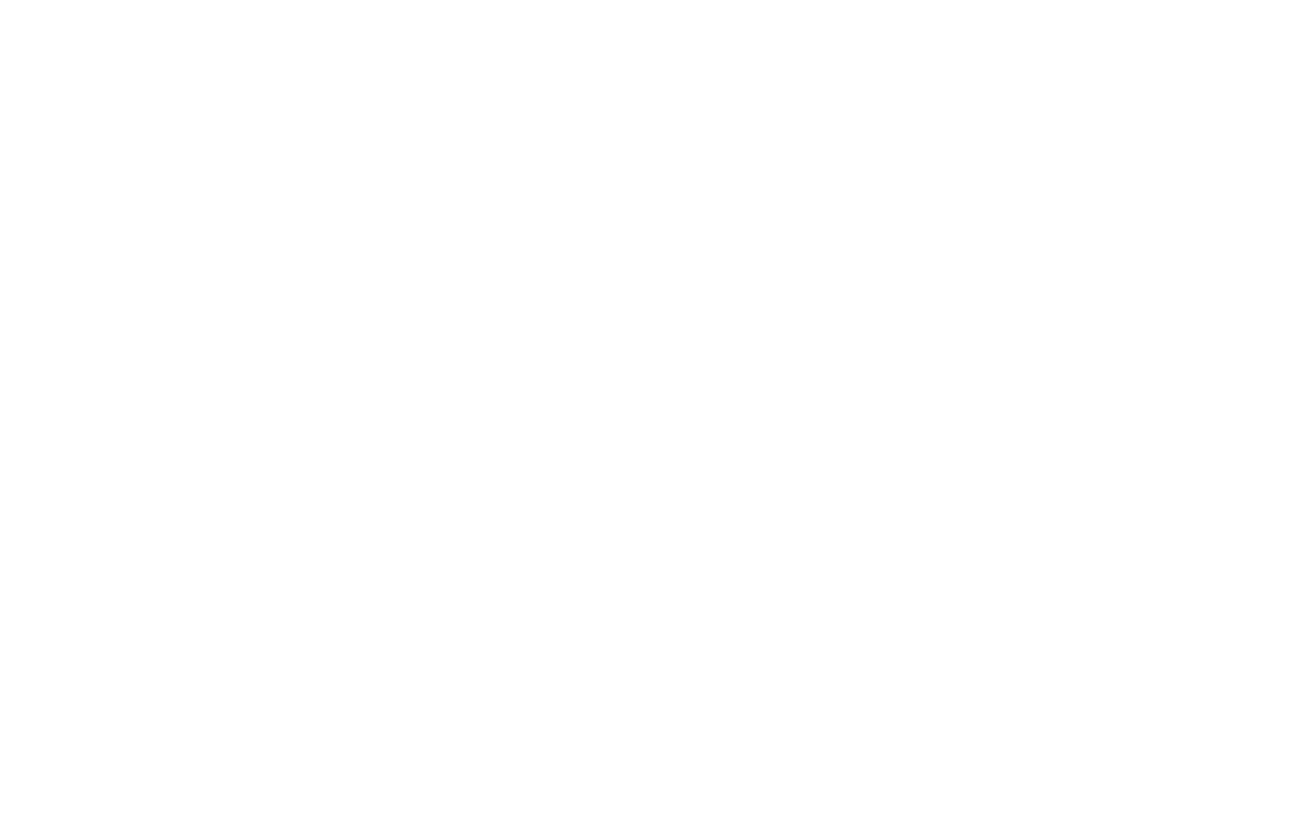
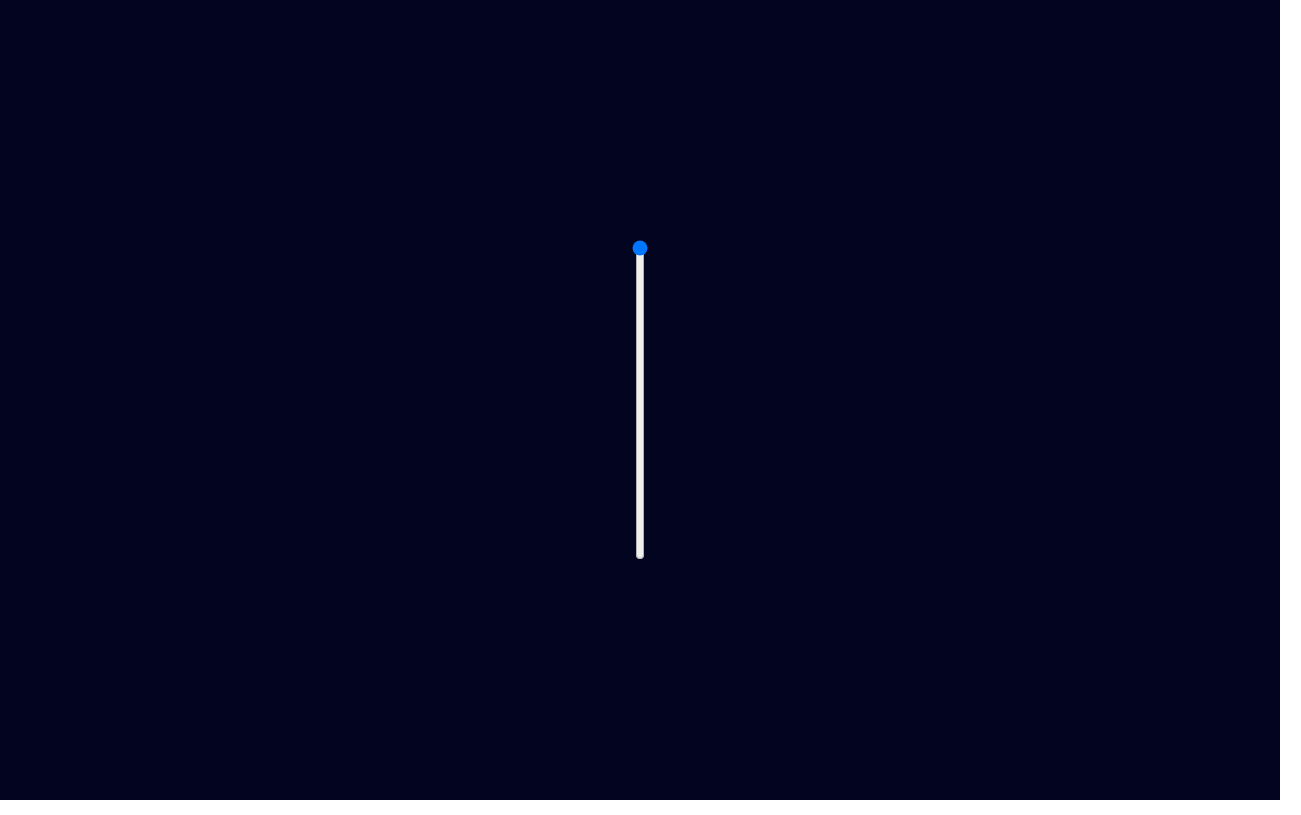
Before and after one commit to ericggul/off-line, a React (Create React App) app: page /range-stars in a window 1280 px wide. Before the commit this address had no page. Shown: the whole page, 1301 px wide, since content can reach past the window. Built offline with nearby package versions, Linux system fonts and the light colour scheme.

Commit message:
Feat: Update rate-stars

```diff
--- a/src/App.js
+++ b/src/App.js
@@ -14,7 +14,7 @@
 import Confirmation from "containers/Confirmation";
 import Instructions from "containers/Instructions";
 import Rebellion from "containers/Rebellion";
-import Range from "containers/Range";
+import RangeStars from "containers/RangeStars";
 import Oasis from "containers/Oasis";
 
 function App() {
@@ -30,7 +30,7 @@
           <Route exact path="/confirmation" element={<Confirmation />} />
           <Route exact path="/instructions" element={<Instructions />} />
           <Route exact path="/rebellion" element={<Rebellion />} />
-          <Route exact path="/range" element={<Range />} />
+          <Route exact path="/range-stars" element={<RangeStars />} />
           <Route exact path="/oasis" element={<Oasis />} />
         </Routes>
       </BrowserRouter>
--- a/src/containers/Range/index.js
+++ b/src/containers/RangeStars/index.js
@@ -10,24 +10,23 @@
 
   const pluses = useMemo(() => {
     const arr = [];
-    for (let i = 0; i < 300; i++) {
+    for (let i = 0; i < 400; i++) {
       arr.push({
         x: getRandom(0, windowWidth),
         y: getRandom(0, windowHeight),
         show: getRandom(getRandom(0, 50), getRandom(50, 100)),
-        size: getRandom(3, 5),
+        size: getRandom(0.8, getRandom(0.8, getRandom(1, 5))),
+        color: `hsl(${getRandom(197, 360)}, 80%, 91%)`,
       });
     }
     return arr;
   }, [windowWidth, windowHeight]);
 
-  console.log(value);
-
   return (
     <S.StyledRange>
       <S.Input type="range" value={value} onChange={(e) => setValue(e.target.value)} min="0" max="100" />
       {pluses.map((plus, i) => (
-        <S.Plus key={i} left={plus.x} top={plus.y} show={plus.show < value} rotation={getRandom(0, 720)} size={plus.size}>
+        <S.Plus key={i} left={plus.x} top={plus.y} show={plus.show < value} rotation={getRandom(0, 720)} color={plus.color} size={plus.size}>
           +
         </S.Plus>
       ))}
--- a/src/containers/Range/styles.js
+++ b/src/containers/RangeStars/styles.js
@@ -5,6 +5,7 @@
   ${FlexCenterStyle};
   ${WholeContainer};
   position: relative;
+  background: hsl(239, 81%, 7%);
 `;
 
 export const Input = styled.input`
@@ -19,8 +20,10 @@
     opacity: props.show ? 1 : 0,
     transform: `translate(-50%, -50%) rotate(${props.rotation}deg)`,
     fontSize: props.size + "rem",
+    color: props.color,
   },
 }))`
   position: absolute;
   transition: all 0.4s;
+  pointer-events: none;
 `;
```
